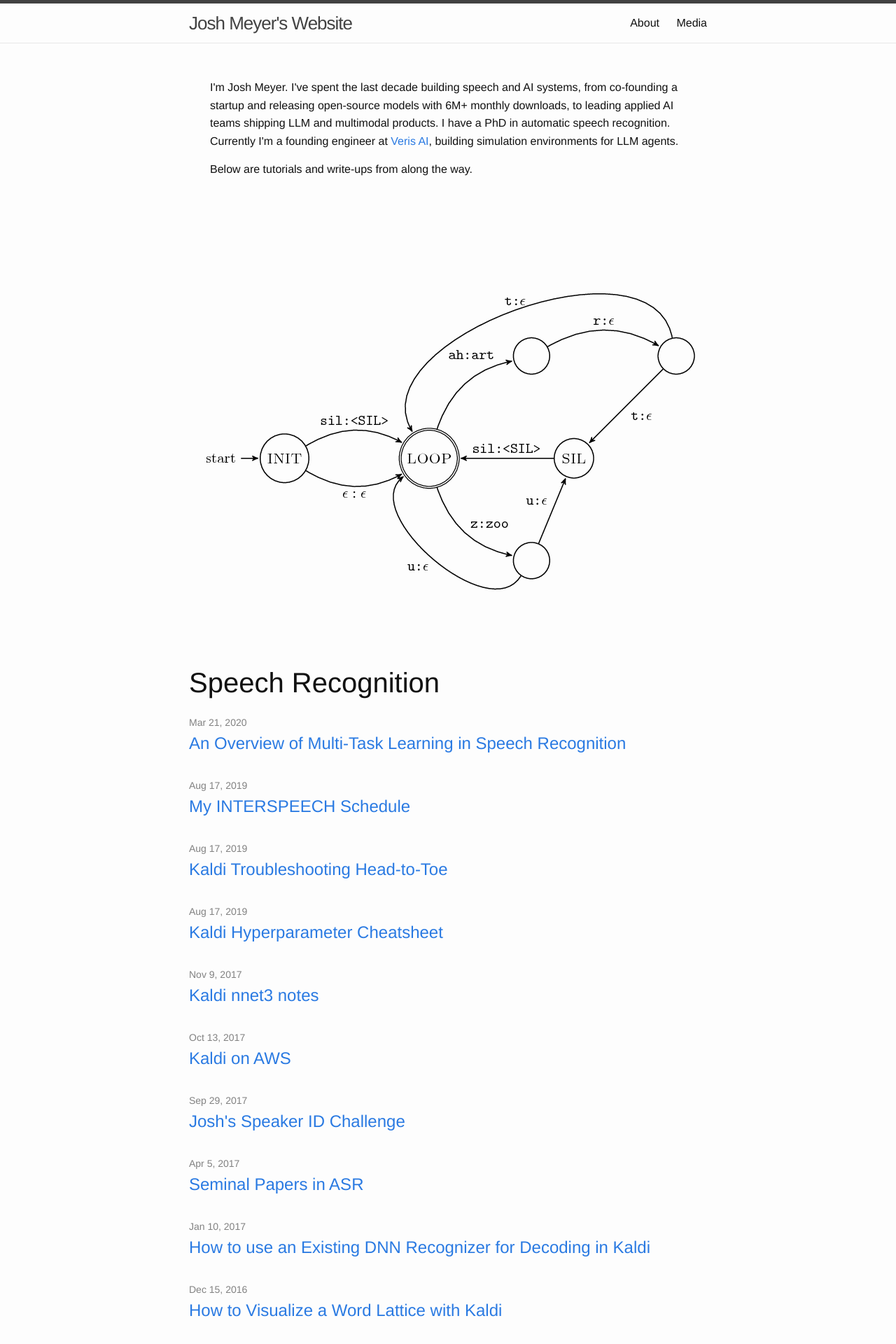
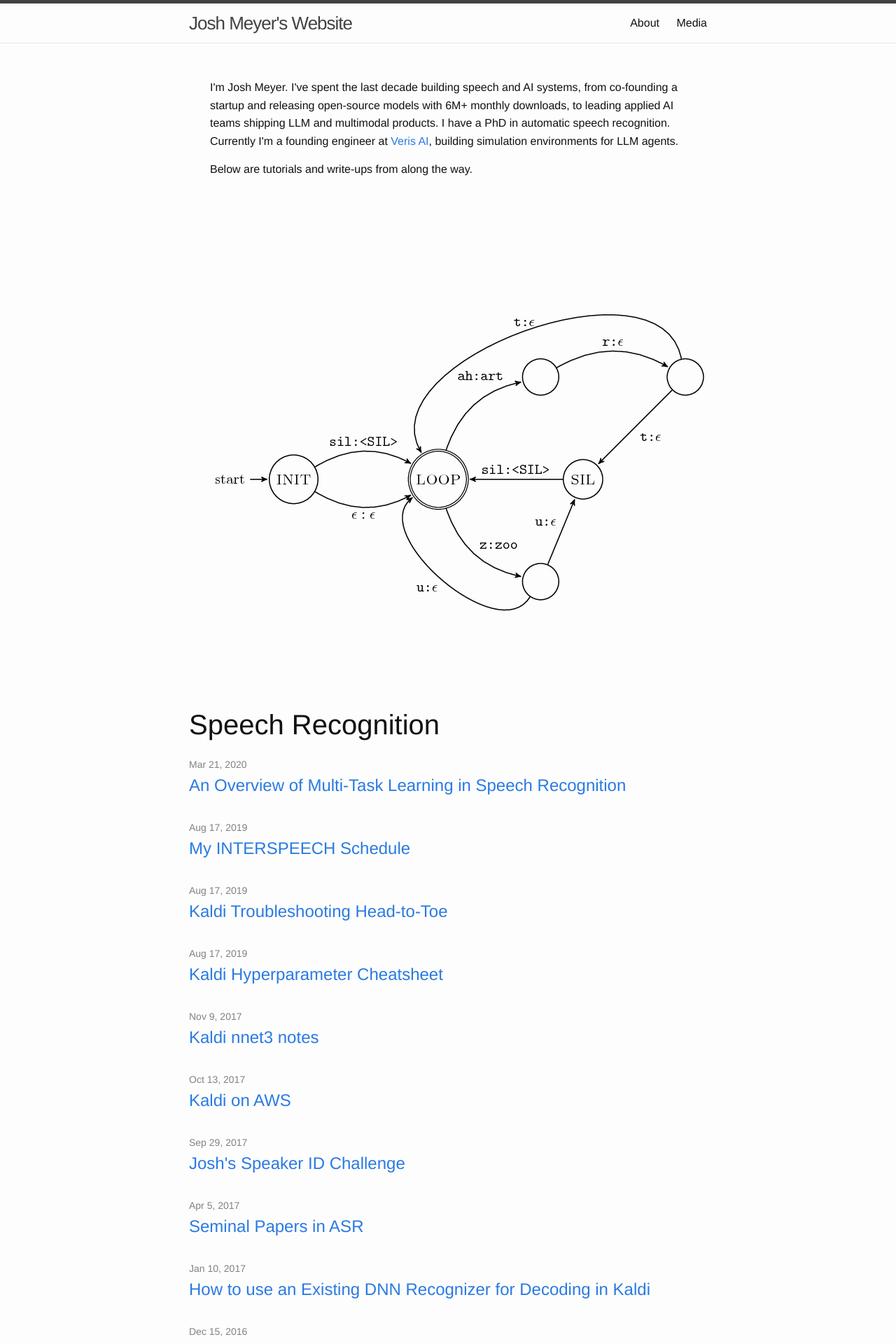
Before and after one commit to JRMeyer/jrmeyer.github.io, a Jekyll site: the page built from index.html, in a window 1280 px wide. Shown: the top 1920 px of the page at 70% size. Built offline with Jekyll 4.4.1, drawn with Linux system fonts in a browser that asks for light colours.

Commit message:
Fix homepage top image alignment to match other section images
Add center wrapping, margin, and padding to the first image (Lfst-big.png)
consistent with the other section images on the homepage.

https://claude.ai/code/session_01Djb7HHiq2CnMKijWtxsZDJ

```diff
--- a/index.html
+++ b/index.html
@@ -12,7 +12,9 @@ layout: default
 
 <div class="home">
 
-  <center><img src="misc/Lfst-big.png" style="max-width: 100%; height: auto;"></center>
+  <center>
+    <img src="misc/Lfst-big.png" style="max-width: 100%; height: auto; margin:15px; padding:15px;" >
+  </center>
 <br/>
 <br/>
 
```
